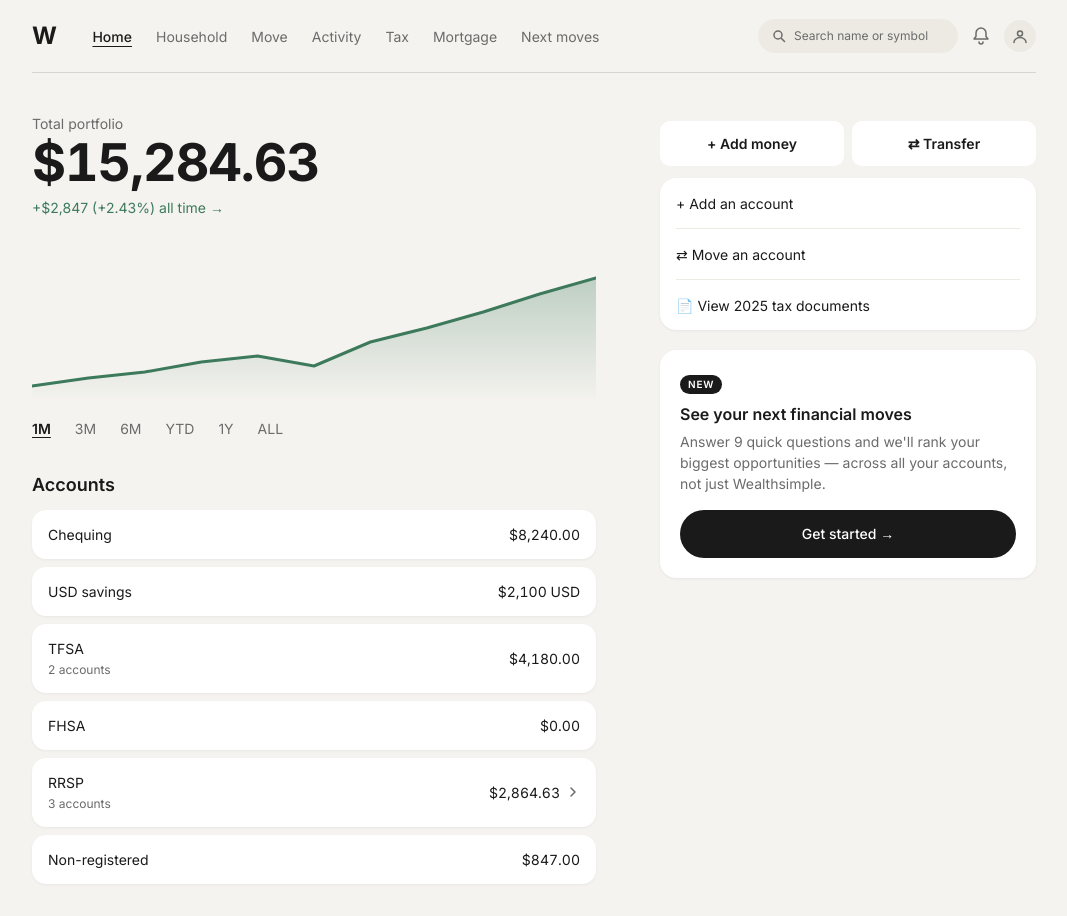
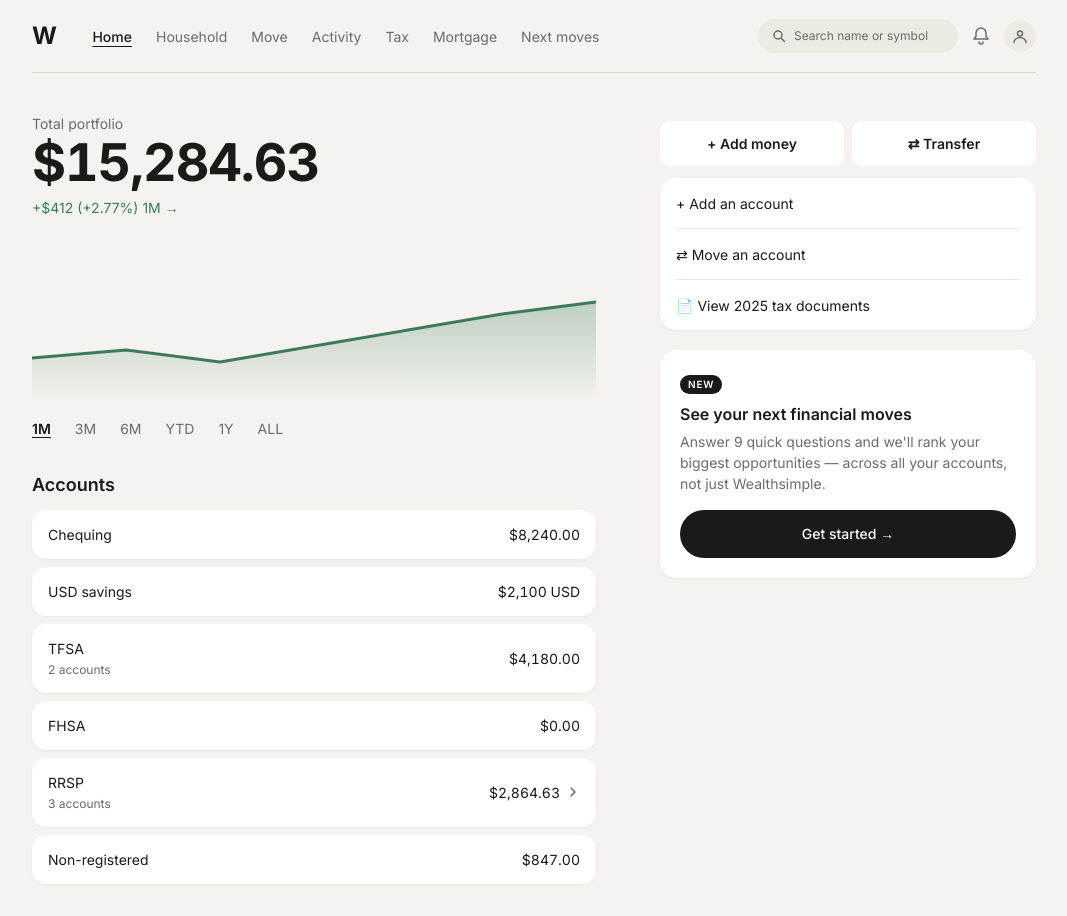
Before and after one commit to naemahb/ws-ai-challenge, a Next.js app: page / in a window 1280 px wide. Both pictures are taken after a click on the button "1M". Shown: the whole page, without its empty margins (106-1173 px from the left). Built offline with nearby package versions, Linux system fonts and the light colour scheme.

Commit message:
Animate chart on time filter change

```diff
--- a/app/page.tsx
+++ b/app/page.tsx
@@ -1,6 +1,7 @@
 'use client'
 
 import { useState, useEffect, useRef, useCallback } from 'react'
+import { motion } from 'framer-motion'
 import { useRouter } from 'next/navigation'
 import { useUserProfile } from '@/lib/UserProfileContext'
 import { calculateNextMoves } from '@/lib/scoring'
@@ -39,8 +40,14 @@
   { name: 'Non-registered', value: '$847.00', subtext: null, chevron: false },
 ]
 
-// Upward-trending polyline; viewBox 0 0 300 80, y=80 is bottom
-const CHART_POINTS = '0,72 30,68 60,65 90,60 120,57 150,62 180,50 210,43 240,35 270,26 300,18'
+// Chart data per time filter — viewBox 0 0 300 80, y=80 is bottom
+const CHART_DATA: Record<TimeFilter, { points: string; path: string; gain: string; pct: string }> = {
+  '1M':  { points: '0,58 50,54 100,60 150,52 200,44 250,36 300,30', path: 'M0,58 50,54 100,60 150,52 200,44 250,36 300,30 L300,80 L0,80 Z', gain: '+$412', pct: '+2.77%' },
+  '3M':  { points: '0,68 50,62 100,58 150,55 200,50 250,40 300,30', path: 'M0,68 50,62 100,58 150,55 200,50 250,40 300,30 L300,80 L0,80 Z', gain: '+$1,204', pct: '+8.54%' },
+  '6M':  { points: '0,72 50,66 100,63 150,60 200,52 250,38 300,22', path: 'M0,72 50,66 100,63 150,60 200,52 250,38 300,22 L300,80 L0,80 Z', gain: '+$1,891', pct: '+14.1%' },
+  '1Y':  { points: '0,75 50,70 100,65 150,62 200,55 250,40 300,18', path: 'M0,75 50,70 100,65 150,62 200,55 250,40 300,18 L300,80 L0,80 Z', gain: '+$2,284', pct: '+17.6%' },
+  'ALL': { points: '0,72 30,68 60,65 90,60 120,57 150,62 180,50 210,43 240,35 270,26 300,18', path: 'M0,72 30,68 60,65 90,60 120,57 150,62 180,50 210,43 240,35 270,26 300,18 L300,80 L0,80 Z', gain: '+$2,847', pct: '+2.43%' },
+}
 
 // =============================================================================
 // PortfolioHero
@@ -73,9 +80,15 @@
       >
         $15,284.63
       </p>
-      <p style={{ fontSize: '14px', color: tokens.colors.success, marginTop: '6px' }}>
-        +$2,847 (+2.43%) all time →
-      </p>
+      <motion.p
+        key={timeFilter + '-gain'}
+        initial={{ opacity: 0 }}
+        animate={{ opacity: 1 }}
+        transition={{ duration: 0.2 }}
+        style={{ fontSize: '14px', color: tokens.colors.success, marginTop: '6px' }}
+      >
+        {CHART_DATA[timeFilter].gain} ({CHART_DATA[timeFilter].pct}) {timeFilter === 'ALL' ? 'all time' : timeFilter} →
+      </motion.p>
 
       {/* SVG chart */}
       <div style={{ height: isDesktop ? '160px' : '80px', marginTop: '24px' }}>
@@ -91,20 +104,26 @@
               <stop offset="100%" stopColor="#3D7A5C" stopOpacity="0" />
             </linearGradient>
           </defs>
-          {/* Gradient fill under the line */}
-          <path
-            d="M0,72 30,68 60,65 90,60 120,57 150,62 180,50 210,43 240,35 270,26 300,18 L300,80 L0,80 Z"
+          <motion.path
+            key={timeFilter + '-fill'}
+            d={CHART_DATA[timeFilter].path}
             fill="url(#chartGradient)"
             stroke="none"
+            initial={{ opacity: 0 }}
+            animate={{ opacity: 1 }}
+            transition={{ duration: 0.3 }}
           />
-          {/* Line on top */}
-          <polyline
-            points={CHART_POINTS}
+          <motion.polyline
+            key={timeFilter + '-line'}
+            points={CHART_DATA[timeFilter].points}
             fill="none"
             stroke={tokens.colors.success}
             strokeWidth="1.5"
             strokeLinecap="round"
             strokeLinejoin="round"
+            initial={{ opacity: 0 }}
+            animate={{ opacity: 1 }}
+            transition={{ duration: 0.3 }}
           />
         </svg>
       </div>
```
